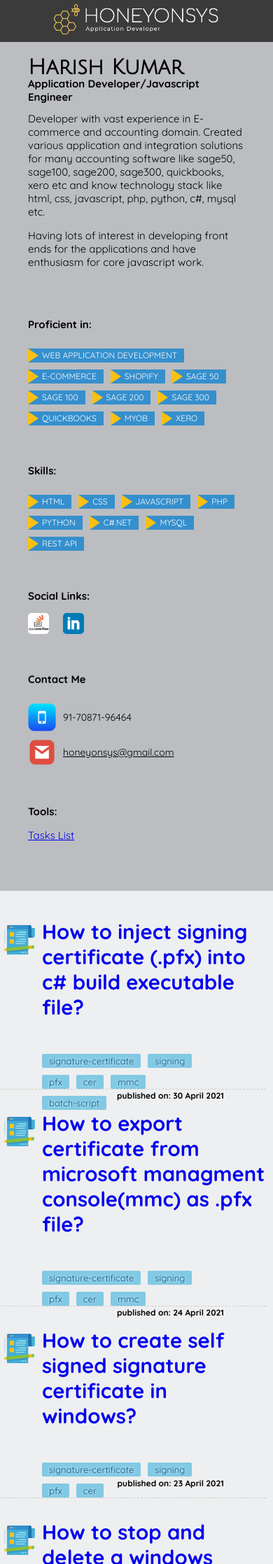
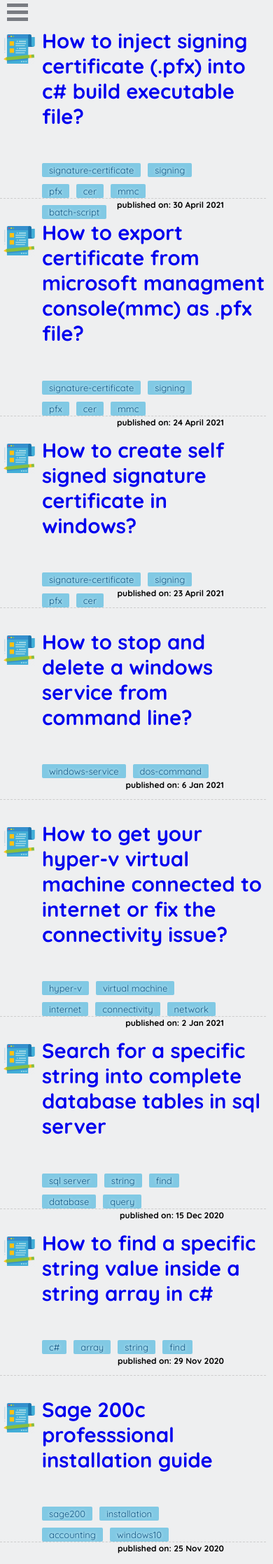
Before and after one commit to honeyonsys/honeyonsys.github.io, a PHP site: page / in a window 390 px wide. Shown: the top 2235 px of the page at 70% size. Run offline with PHP 8.4, Linux system fonts and the light colour scheme; some libraries are stand-ins or nearby versions.

Commit message:
making sidebar toggle

```diff
--- a/assets/css/style.css
+++ b/assets/css/style.css
@@ -36,7 +36,10 @@
     min-height: 600px;
     float: left;
     background: #BBBDC0;
+    -moz-transition: left 0.5s ease;
+    transition: left 0.5s ease;
 }
+
 .footer{
     width:calc(100% - 20px);
     height: auto;
@@ -98,10 +101,11 @@
     float:left;
     background-color: #3B3B3B;
     overflow: hidden;
-    text-align: center;
+
 }
 .profile_pic img{
     width:250px;
+    float: left;
 }
 .profileName{
     width:100%;
@@ -339,18 +343,41 @@
     margin-top:10px;
 }
 
+#toggleButton {
+    width:30px;
+    height: 30px;
+    left: 360px;
+    position: absolute;
+    z-index: 2;
+    cursor: pointer;
+    -moz-transition: left 0.5s ease;
+    transition: left 0.5s ease;
+    display: none;
+}
+#toggleButton span{
+    width:30px;
+    height: 5px;
+    float: left;
+    margin-top:5px;
+    background-color: #797C82;
+
+}
+
+
 @media (max-width: 768px) {
+    #toggleButton{
+        display:block;
+    }
     #leftBar {
-        width:100%;
-        float: left;
-        min-height:250px;
+        margin-left: -350px;
+        position: absolute;
+        z-index: 1;
     }
     #rightArea {
         width:100%;
         float: left;
         padding-left: 0px;
         padding-right:0px;
-
     }
 
 }
--- a/assets/js/main.js
+++ b/assets/js/main.js
@@ -49,8 +49,23 @@
 
 
     }
+
+
 })();
+document.addEventListener('click',function(e){
+    if(e.target && e.target.id== 'toggleButton'){
+        var leftBar = document.querySelector('#leftBar');
+        if(leftBar.style.marginLeft == '0px')
+        {
+            leftBar.style.marginLeft = '-350px';
+            leftBar.style.position = 'absolute';
+        } else {
+            leftBar.style.marginLeft = '0px';
+            leftBar.style.removeProperty('position')
 
+        }
+     }
+});
 function loadJSON(callback) {
 
     var xobj = new XMLHttpRequest();
--- a/sidebar.html
+++ b/sidebar.html
@@ -1,5 +1,13 @@
 <div class="profile_pic"><a href="https://honeyonsys.github.io"><img src="https://honeyonsys.github.io/assets/img/honeyonsys_logo_vertical.png"
-    alt="web developer in ludhiana" /></a></div>
+    alt="web developer in ludhiana" /></a>
+
+    <div id="toggleButton">
+		<span></span>
+		<span></span>
+		<span></span>
+	</div>
+
+</div>
 <div class="profile_desc">
 <section>
 <div class="profileName" title="Web Application Developer in ludhiana">
@@ -126,5 +134,4 @@
 </section>
 
 
-
 </div>
```
